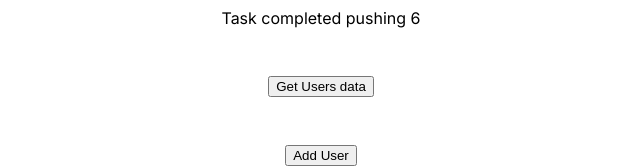
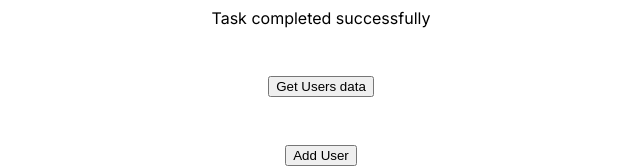
Before and after one commit to dhairyaimedia/my-repo, a Next.js app in the folder next-advance/: page / in a window 1280 px wide. Shown: the top 168 px of the page, without its empty margins (319-959 px from the left). Built offline with nearby package versions, Linux system fonts and the light colour scheme.

Commit message:
jenkins updated

```diff
--- a/next-advance/app/page.tsx
+++ b/next-advance/app/page.tsx
@@ -42,7 +42,7 @@
     }
   }
   return (<>
-  <div style={{display: "flex", justifyContent:"center"}}>Task completed pushing 6</div>
+  <div style={{display: "flex", justifyContent:"center"}}>Task completed successfully</div>
     <div style={{ display: "flex", justifyContent: "center", margin: "3rem" }}>
       <button onClick={handleClick}>Get Users data</button>
     </div>
```
Also changed, not shown: 1 other file (tests, documents, lock files or other folders).
